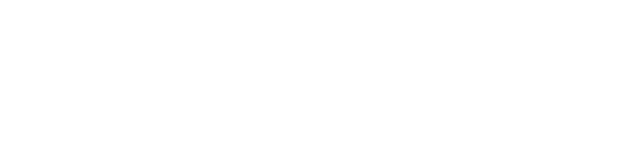
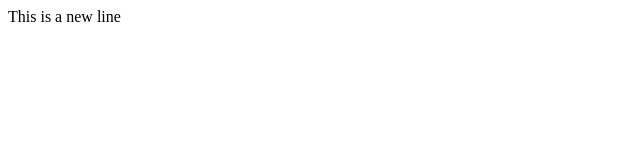
Before and after one commit to terranceclang/git-course, a plain HTML site: page index.html in a window 1280 px wide. Shown: the whole page, without its empty margins (0-640 px from the left). Drawn offline with Linux system fonts and the light colour scheme.

Commit message:
Changed the index file

```diff
--- a/index.html
+++ b/index.html
@@ -1,3 +1,5 @@
 <html>
-
+   <body>
+       <p>This is a new line</p>
+   </body>
 </html>
```
